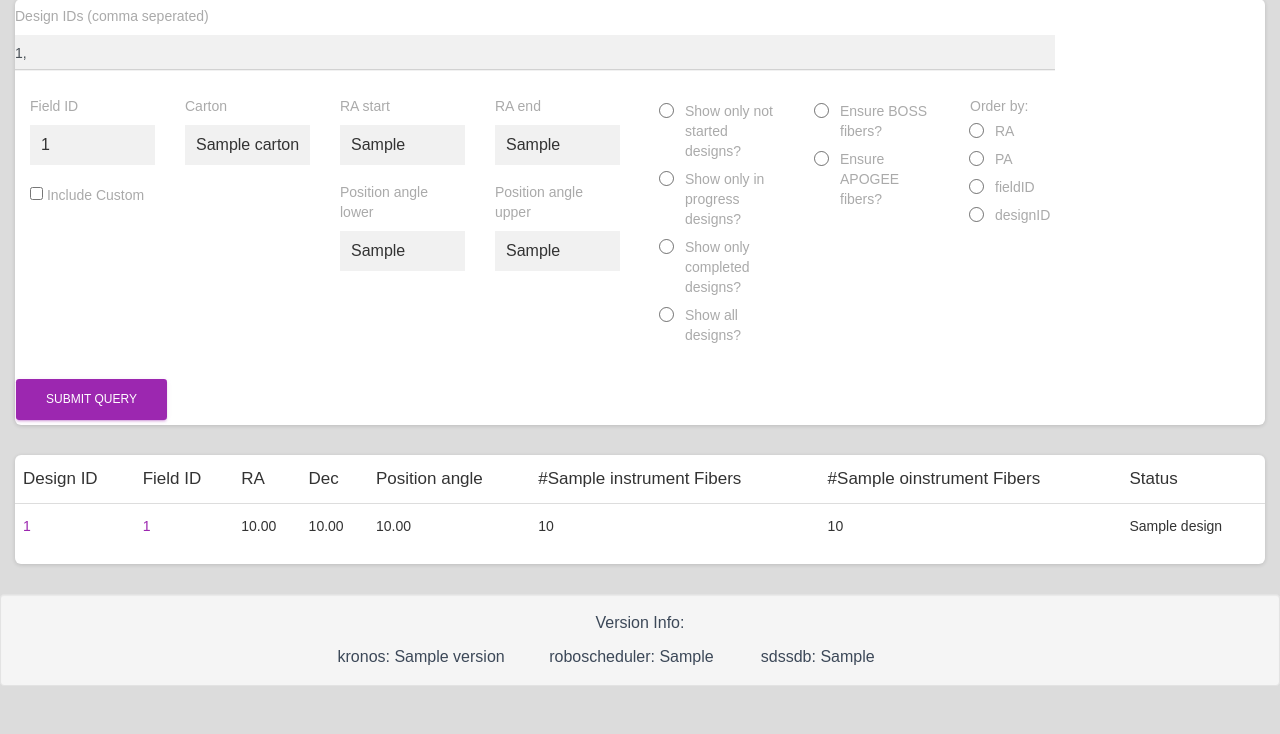
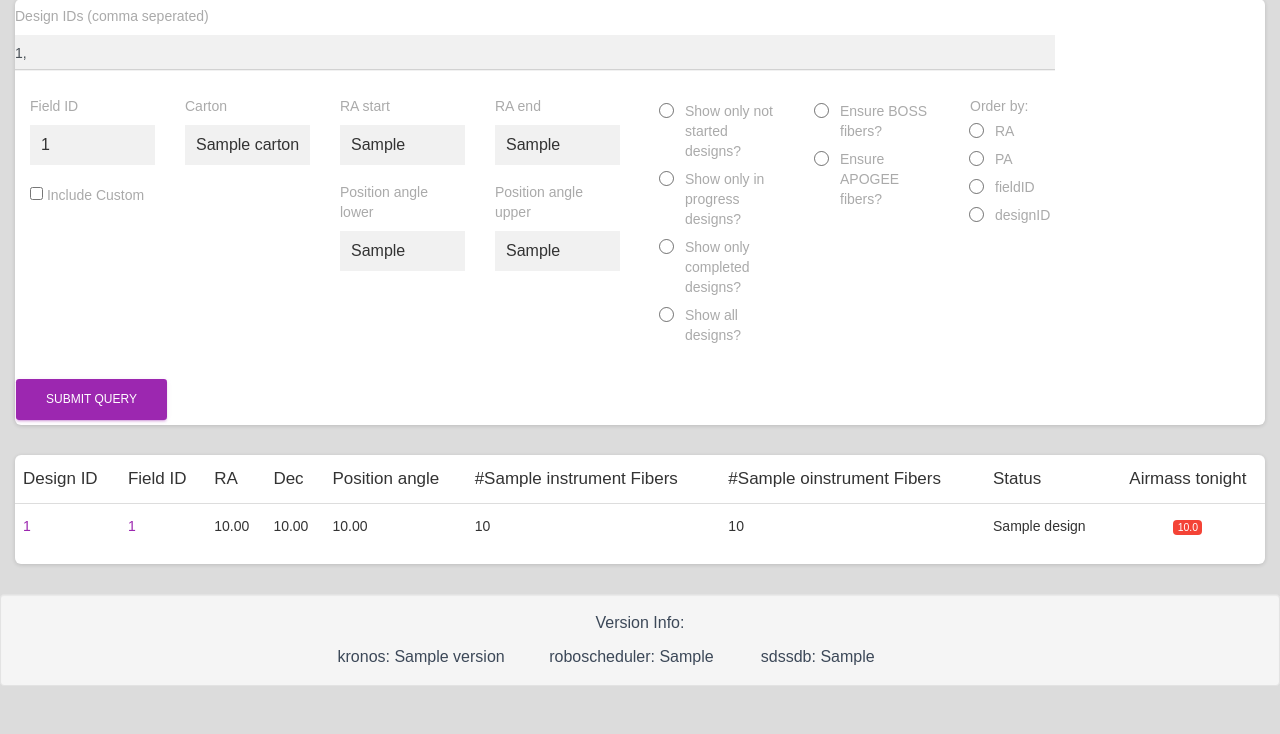
Before and after one commit to sdss/kronos, a Python web app: template python/kronos/templates/designQuery.html in a window 1280 px wide. Shown: the part 125-859 px from the top of the page. Run offline with Jinja, Linux system fonts and the light colour scheme; the template is opened without the code that fills it: most values are stand-ins (such as "Sample title", 1, 10 or a date in 2020); some libraries are stand-ins or nearby versions.

Commit message:
add airmass view to design query

```diff
--- a/python/kronos/templates/designListMacro.html
+++ b/python/kronos/templates/designListMacro.html
@@ -18,6 +18,19 @@
                     <span>{{design.label}}</span>
                 {% endif %}
             </td>
+            {% for a in design.airmass %}
+            <td class="align-middle text-center text-sm">
+                {% if a < 1.2 %}
+                        <span class="badge badge-sm badge-success">{{"%.1f" % a}}</span>
+                {% elif a < 1.3 %}
+                    <span class="badge badge-sm badge-info">{{"%.1f" % a}}</span>
+                {% elif a < 1.4 %}
+                    <span class="badge badge-sm badge-warning">{{"%.1f" % a}}</span>
+                {% else %}
+                    <span class="badge badge-sm badge-danger">{{"%.1f" % a}}</span>
+                {% endif %}
+            </td>
+            {% endfor %}
         </tr>
     {% endfor %}
 {% endmacro %}
--- a/python/kronos/templates/designQuery.html
+++ b/python/kronos/templates/designQuery.html
@@ -250,6 +250,7 @@
         <th>#{{instrument}} Fibers</th>
         <th>#{{oinstrument}} Fibers</th>
         <th>Status</th>
+        <th colspan="9" style="text-align: center;">Airmass tonight</th>
       </tr>
     </thead>
     <tbody>
--- a/python/kronos/templates/planObserving.html
+++ b/python/kronos/templates/planObserving.html
@@ -95,8 +95,8 @@
                 <th class="text-center">Designs</th>
                 <th class="text-center">MJD</th>
                 <th class="text-center">AP</th>
+                <th class="text-center">b</th>
                 <th class="text-center">r</th>
-                <th class="text-center">b</th>
               </tr>
             </thead>
             <tbody>
@@ -466,8 +466,8 @@
         trow.cells[1].innerHTML = last_epoch.label;
         trow.cells[2].innerHTML = last_epoch.mjd;
         trow.cells[3].innerHTML = last_epoch.AP.toFixed(2);
-        trow.cells[4].innerHTML = last_epoch.r_camera.toFixed(2);
-        trow.cells[5].innerHTML = last_epoch.b_camera.toFixed(2);
+        trow.cells[4].innerHTML = last_epoch.b_camera.toFixed(2);
+        trow.cells[5].innerHTML = last_epoch.r_camera.toFixed(2);
         if(last_epoch.done){
           trow.style.backgroundColor = "rgba(0, 160, 0, 0.6)";
           }
```
Also changed, not shown: python/kronos/controllers/designQuery.py (+24 -3 lines).
